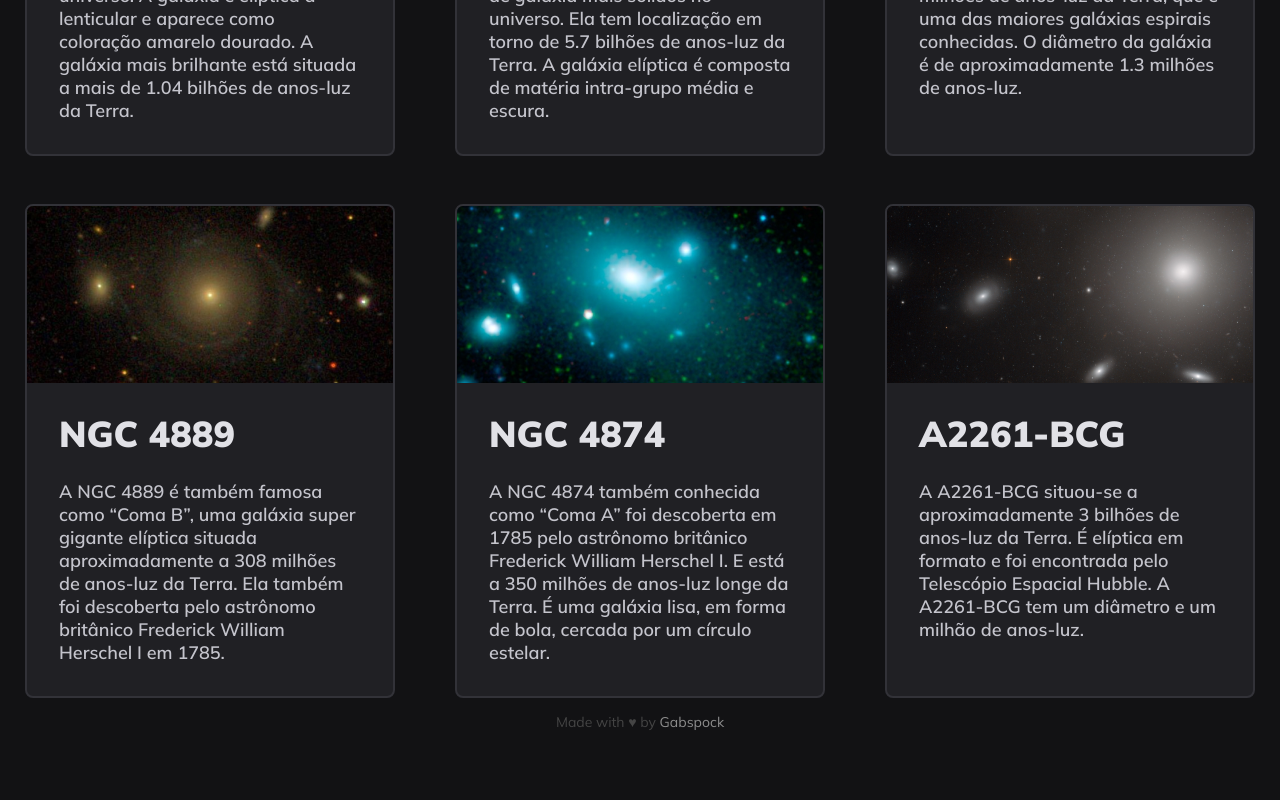
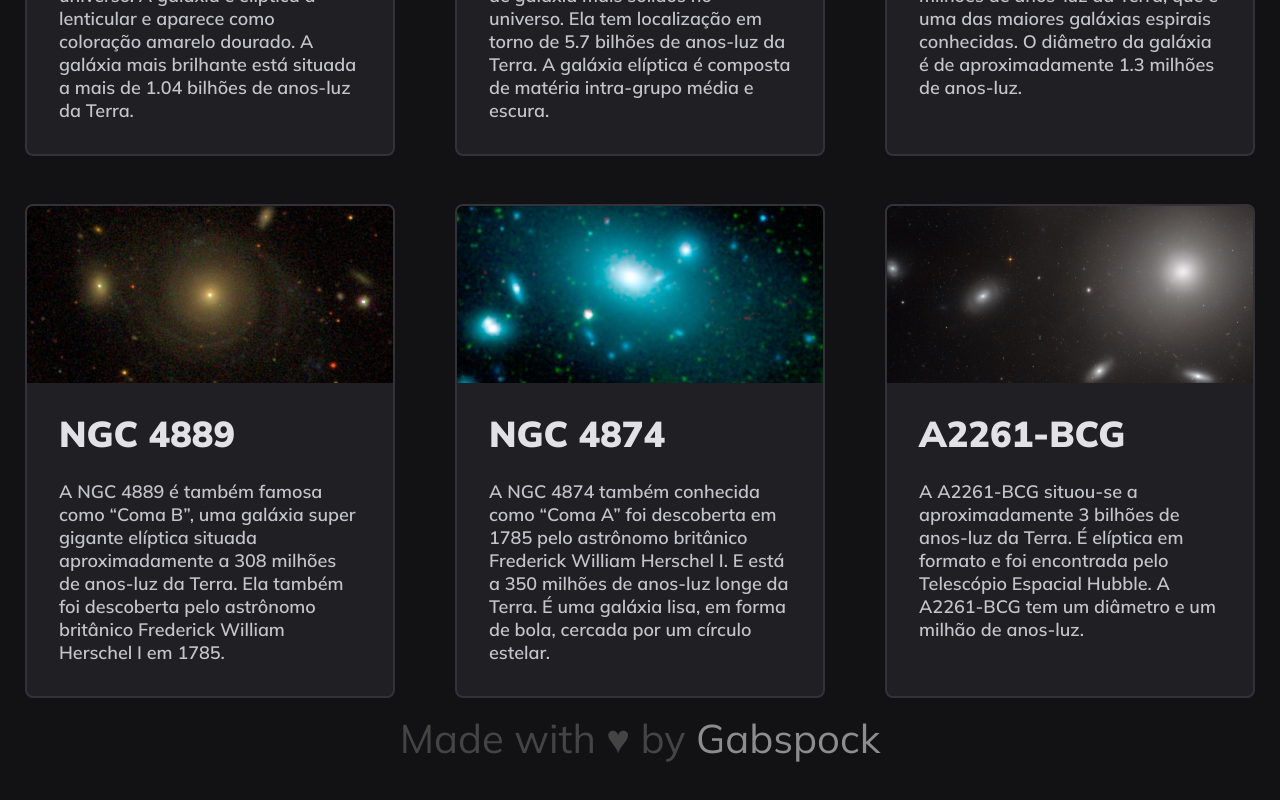
Before and after one commit to gabspock/Galaxies, a plain HTML site: page index.html in a window 1280 px wide. Shown: the part 561-1361 px from the top of the page. Drawn offline with Linux system fonts and the light colour scheme.

Commit message:
Update style.css

```diff
--- a/style.css
+++ b/style.css
@@ -62,7 +62,7 @@ main {
 }
 
 #made {
-    font-size: 14px;
+    font-size: 40px;
     color: #444444;
     text-align: center;
     margin-top: 15px;
```
